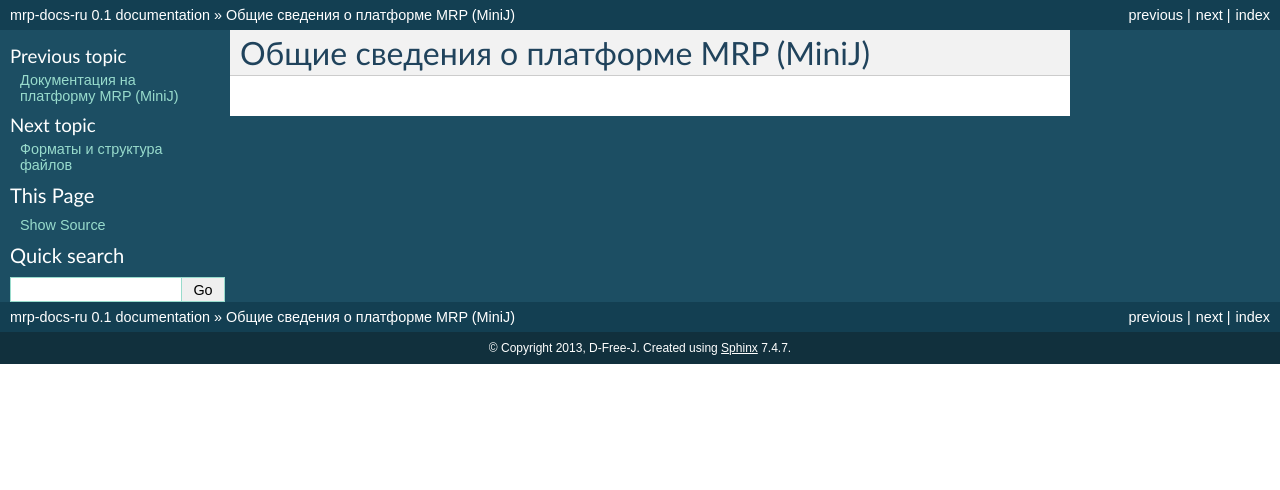
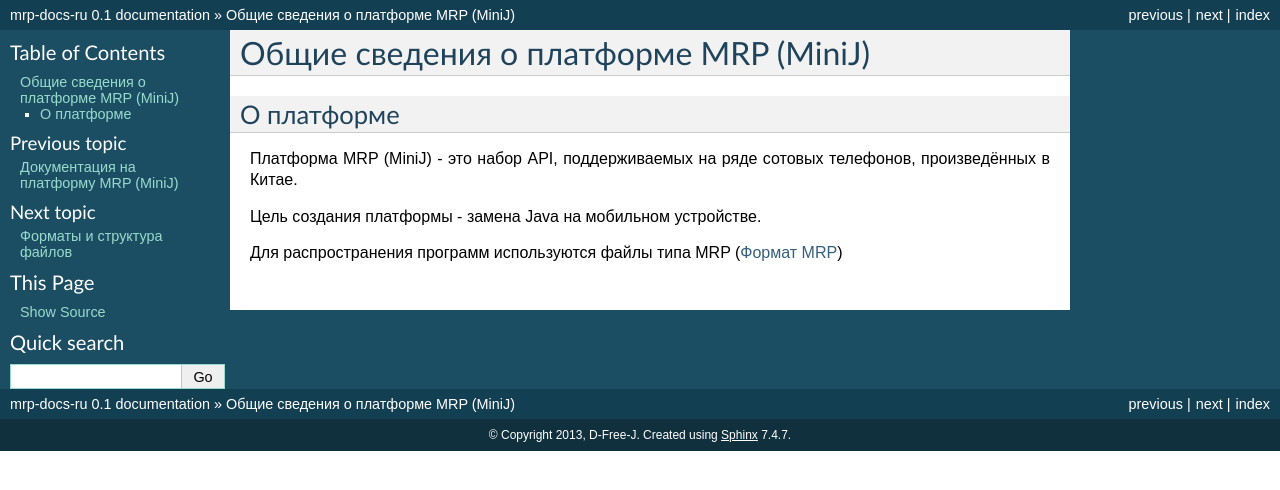
Before and after one commit to d-free-j/mrp-docs-ru, a Sphinx documentation site: the page built from source/01_overview/index.rst, in a window 1280 px wide. Shown: the top 490 px of the page. Built offline with Sphinx 7.4.7, drawn with Linux system fonts in a browser that asks for light colours.

Commit message:
Info about MRP and BMP

```diff
--- a/source/01_overview/index.rst
+++ b/source/01_overview/index.rst
@@ -1,2 +1,12 @@
 Общие сведения о платформе MRP (MiniJ)
 ======================================
+
+О платформе
+-----------
+
+Платформа MRP (MiniJ) - это набор API, поддерживаемых на ряде сотовых телефонов,
+произведённых в Китае.
+
+Цель создания платформы - замена Java на мобильном устройстве.
+
+Для распространения программ используются файлы типа MRP (:doc:`/02_files/mrp_file`)
--- a/source/index.rst
+++ b/source/index.rst
@@ -4,7 +4,7 @@
 Содержание:
 
 .. toctree::
-   :maxdepth: 2
+   :maxdepth: 1
 
    01_overview/index.rst
    02_files/index.rst
@@ -12,7 +12,7 @@
 Ссылки:
 
 * Страница с исходниками https://github.com/d-free-j/mrp-docs-ru
-* Еслы вы желете дополнить информацию:
+* Если вы желате дополнить информацию:
 
   * Присылайте pull request в формате reStructuredText на https://github.com/d-free-j/mrp-docs-ru/pulls
   * Присылайте txt/odt/doc файл
```
Also changed, not shown: source/02_files/bmp_file.rst (added, +10 -0 lines), source/02_files/index.rst (+8 -0 lines), source/02_files/mrp_file.rst (added, +40 -0 lines).
